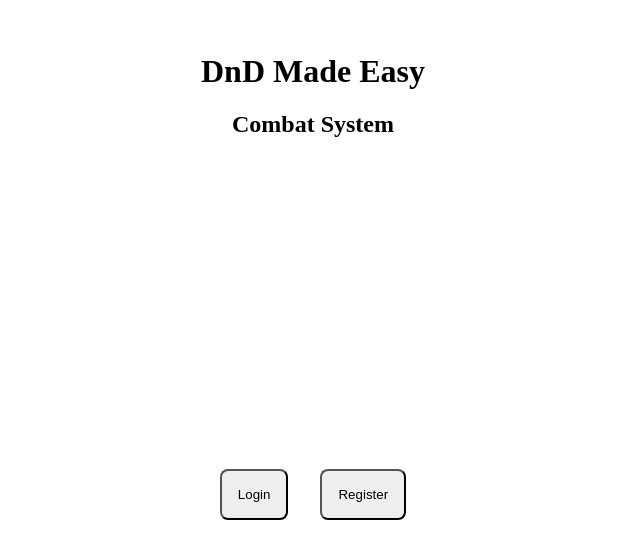
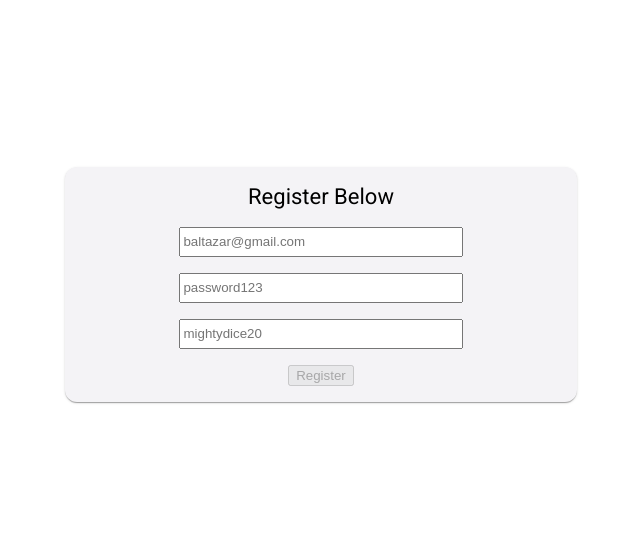
Before and after one commit to jacopofranciosiwisc/DnD-Made-Easy, an Angular app in the folder frontend/: page /register in a window 1280 px wide. Before the commit this address led to /. Shown: the part 124-682 px from the top of the page, without its empty margins (327-967 px from the left). Built offline with nearby package versions, Linux system fonts and the light colour scheme.

Commit message:
added routing

```diff
--- a/frontend/src/app/app.component.html
+++ b/frontend/src/app/app.component.html
@@ -1 +1 @@
-<dnd-home></dnd-home>
+<router-outlet></router-outlet>
--- a/frontend/src/app/app.routes.ts
+++ b/frontend/src/app/app.routes.ts
@@ -1,3 +1,13 @@
 import { Routes } from '@angular/router';
+import { RegisterComponent } from './register/register.component';
+import { HomeComponent } from './home/home.component';
 
-export const routes: Routes = [];
+export const routes: Routes = [
+  {
+    path: '',
+    redirectTo: '/home',
+    pathMatch: 'full',
+  },
+  { path: 'home', component: HomeComponent, title: 'DnD Made Easy' },
+  { path: 'register', component: RegisterComponent },
+];
--- a/frontend/src/app/home/home.component.html
+++ b/frontend/src/app/home/home.component.html
@@ -9,8 +9,6 @@
     <button>Load Session</button>
   </div>
 
-  <dnd-register *ngIf="isRegistering"></dnd-register>
-
   <div class="auth-area" *ngIf="!loggedIn">
     <button (click)="loginUser()">Login</button>
     <button (click)="registerUser()">Register</button>
--- a/frontend/src/app/home/home.component.ts
+++ b/frontend/src/app/home/home.component.ts
@@ -1,6 +1,7 @@
 import { Component } from '@angular/core';
 import { CommonModule } from '@angular/common';
 import { RegisterComponent } from '../register/register.component';
+import { Router } from '@angular/router';
 
 @Component({
   selector: 'dnd-home',
@@ -14,10 +15,11 @@ export class HomeComponent {
   isLoggingIn: boolean = false;
   isRegistering: boolean = false;
 
-  constructor() {}
+  constructor(private router: Router) {}
 
   registerUser() {
     this.isRegistering = !this.isRegistering;
+    this.router.navigate(['/register']);
   }
 
   loginUser() {
--- a/frontend/src/app/register/register.component.scss
+++ b/frontend/src/app/register/register.component.scss
@@ -1,4 +1,12 @@
 @use "@angular/material" as mat;
+
+:host {
+  display: flex;
+  justify-content: center;
+  align-items: center;
+  height: 100vh;
+  width: 100vw;
+}
 
 .register-card {
   width: 40vw;
```
